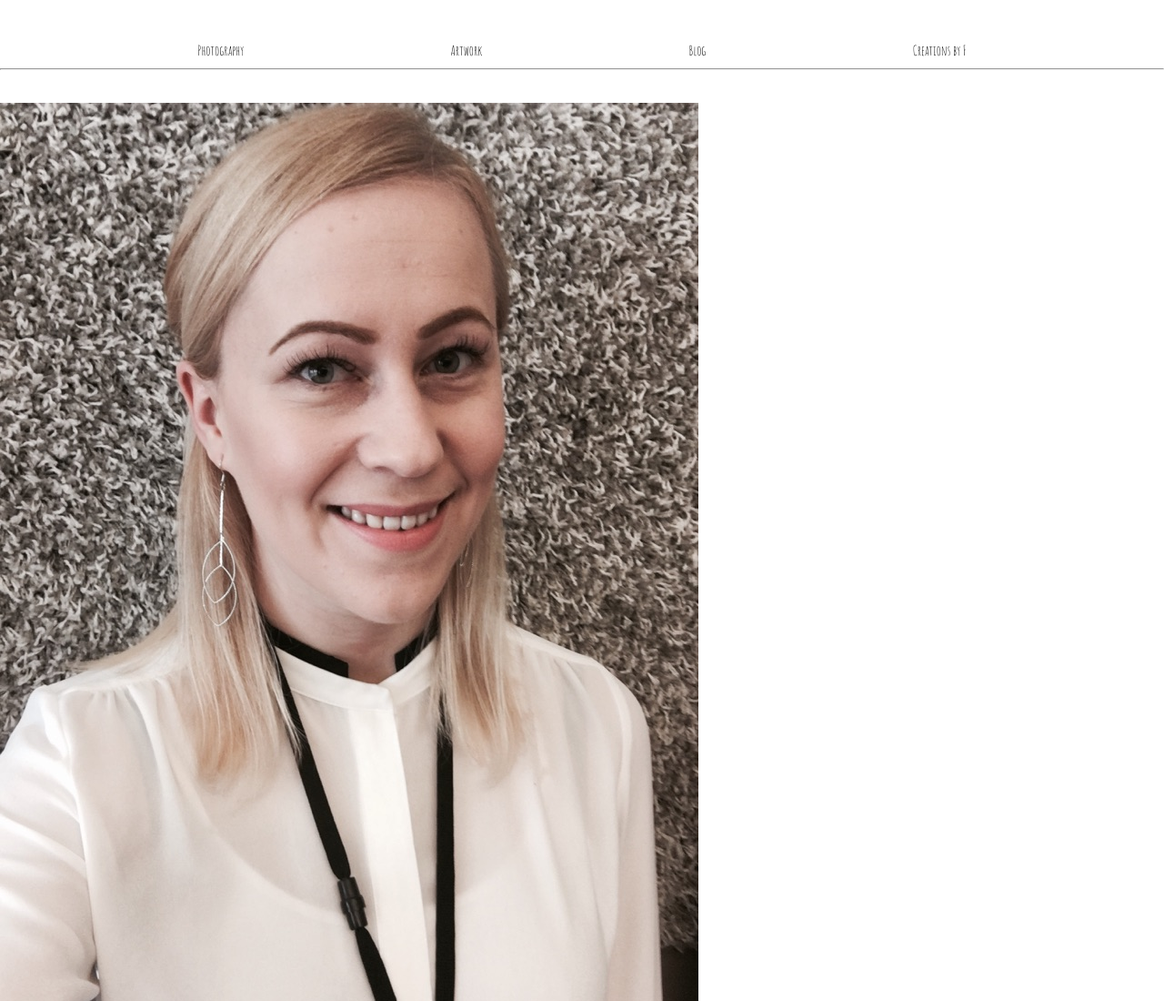
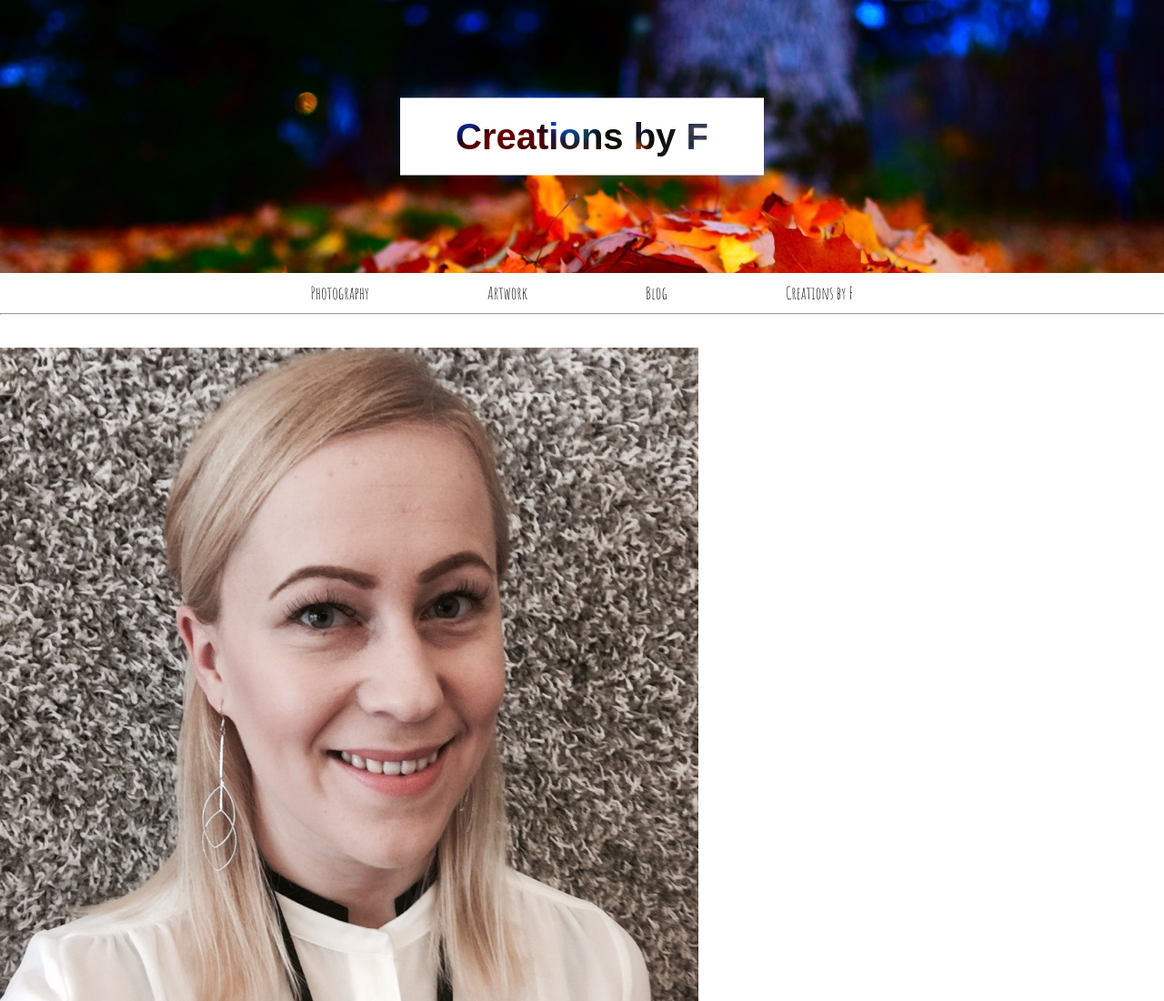
Before and after one commit to fridaolsson/foofoo, a plain HTML site: page creationsby.html in a window 1280 px wide. Shown: the top 1100 px of the page at 91% size. Drawn offline with Linux system fonts and the light colour scheme; a web font is replaced by a local one.

Commit message:
Add files via upload

```diff
--- a/creationsby.html
+++ b/creationsby.html
@@ -9,17 +9,19 @@
 
   <body>
 
+
       <!-- Header -->
       <header>
         <a href="index.html">
-     <div class="header">
-       <p>Creations by F</p>
-      <p class="headertext">Jag vill att denna text ska vara liten.</p>
+          <div class="image-container">
+            <div class="logotype">Creations by F
+            </div>
           </div>
         </a>
       </header>
+
       <!-- Meny -->
-  <div>
+      <div class="menu">
         <ul class="menu">
           <li><a href="photography.html">Photography</a></li>
           <li><a href="artwork.html">Artwork</a></li>
--- a/styles.css
+++ b/styles.css
@@ -32,11 +32,11 @@ a:hover {
   background-color: white;
   color: black;
   font-size: 10px;
-  font-size: 10vw;
+  font-size: 40px;
   font-weight: bold;
   margin: 0 auto;
   padding: 20px;
-  width: 80%;
+  width: 400px;
   text-align: center;
   position: absolute;
   top: 50%;
@@ -47,15 +47,17 @@ a:hover {
 
 .menu {
   display: flex;
-  align-items: center;
-  justify-content: space-evenly;
+  justify-content: center;
 }
 
 .menu li {
-  font-size: 15px;
+  font-size: 19px;
   display: inline;
   list-style-type: none;
-  padding: 10px;
+  padding-top: 10px;
+  padding-bottom: 10px;
+  padding-left: 65px;
+  padding-right: 65px;
   font-family: 'Amatic SC', cursive;
 }
 
@@ -91,8 +93,9 @@ a:hover {
 
 .item1 {
   font-size: 40px;
-  font-family: raleway;
-  background-color: rgba(255, 255, 255, 255);
+  color: rgb(255, 255, 255);
+  font-family: arial;
+  background-color: rgba(247, 56, 153, 0.57);
   text-align: center;
 }
 
@@ -118,6 +121,11 @@ a:hover {
   background-color: rgba(255, 255, 255, 0.68);
   font-family: raleway;
   padding: 10px;
+    text-align: justify;
+}
+
+.item3 h1 {
+  text-align: right;
 }
 
 .item5 {
```
Also changed, not shown: artwork.html (+5 -4 lines), blog.html (+5 -4 lines), index.html (+3 -3 lines), photography.html (+5 -4 lines). Lines whose indentation alone changed are shown as unchanged.
